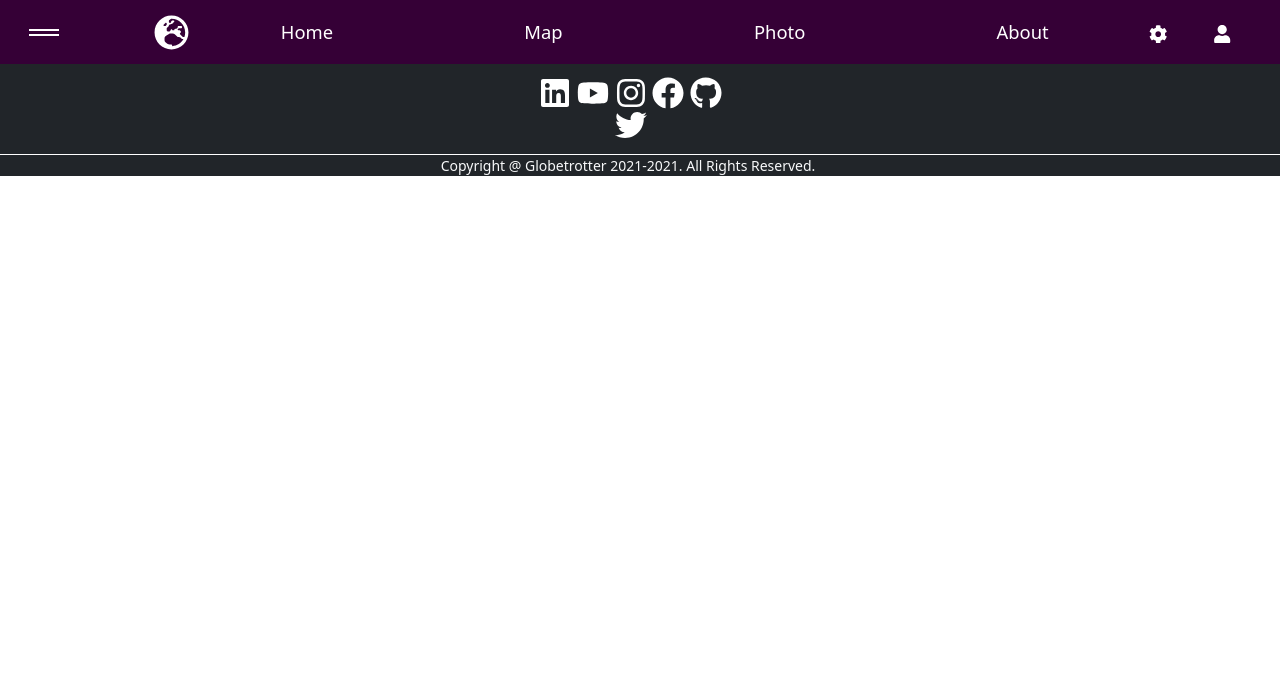
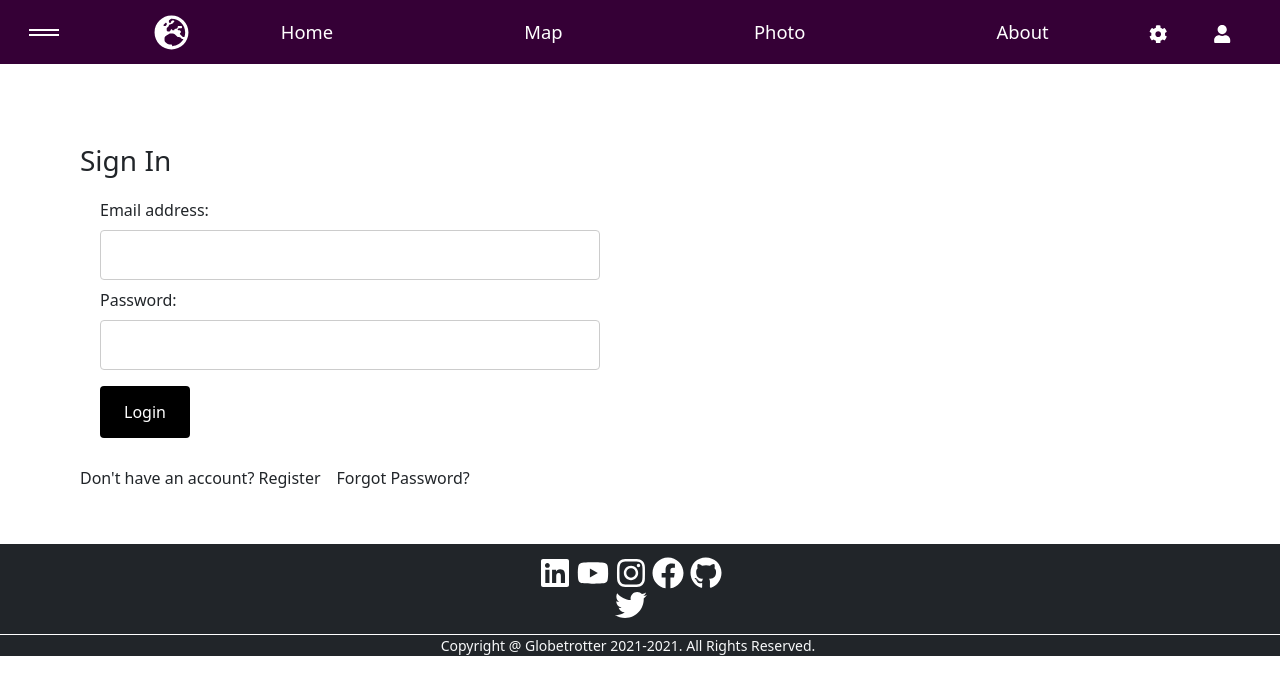
Before and after one commit to ClintonProjects/Globetrotter, a React (Create React App) app: page /profile in a window 1280 px wide. Shown: the top 694 px of the page. Built offline with nearby package versions, Linux system fonts and the light colour scheme; no server answers.

Commit message:
updated profile view depending on whether user is logged in/out

```diff
--- a/src/App.js
+++ b/src/App.js
@@ -12,7 +12,7 @@ import ContactUs from "./views/ContactUs/ContactUs";
 import firebase from "./components/myFirebaseConfig";
 import Firebase from 'firebase/app';
 import About from "./components/about/About";
-import Homepage from "./views/Home/Home.js";
+import Logout from "./components/Logout/logout.js";
 import MapView from "./views/MapView/MapView.js";
 import Preloginmap from "./views/PreLoginMap/Preloginmap";
 import Login from "./components/Login/login.js";
@@ -21,6 +21,7 @@ import ForgotPass from "./components/ForgotPassword/forgotPass.js";
 import NavBar from "./components/NavBar/NavBar.js";
 import UploadPhotos from "./components/uploadPhotos/uploadPhotos.js";
 import Footer from "./components/footer/Footer.js";
+import Profile from "./components/Profile/profile.js"
 // import MapView from "./views/MapView/MapView";
 
 class App extends Component {
@@ -83,8 +84,6 @@ class App extends Component {
     return (
       <div>
         <Router>
-        {this.state.currentUser !== null && (
-        <i>Logged on as {this.state.currentUser.email}</i>)}
           <NavBar/>
           <Switch>
             <Route path="/" component={Preloginmap} exact/>
@@ -93,9 +92,14 @@ class App extends Component {
             <Route path="/preloginmap" component={Preloginmap}/>
             <Route path="/contactus" component={ContactUs}/>
             <Route path="/login" component={Login}/>
+            <Route path="/logout" component={Logout}/>
             <Route path="/rego" component={Rego}/>
             <Route path="/forgotPass" component={ForgotPass}/>
             <Route path="/uploadPhotos" component={UploadPhotos}/>
+            <Route path="/profile" render={() => (<Profile
+              authenticated={this.state.authenticated}
+              currentUser={this.state.currentUser}
+            />)}/>
           </Switch>
           <Footer/>
         </Router>
--- a/src/components/Logout/logout.css
+++ b/src/components/Logout/logout.css
@@ -1,7 +1,5 @@
 .Logout{
     position: relative;
-    margin-top: 5em;
-    margin-left: 5em;
 
 }
 .logout-button{
@@ -9,7 +7,7 @@
     background-color: black;
     color: white;
     padding: 14px 20px;
-
+    margin: 2em;
     border: none;
     border-radius: 4px;
     cursor: pointer;
--- a/src/components/NavBar/NavBar.js
+++ b/src/components/NavBar/NavBar.js
@@ -40,7 +40,7 @@ class NavBar extends Component {
 
           <div className="settings">
             <Link to="/login"><span><FaIcons.FaCog /></span></Link>
-            <Link to="/login"><span><FaIcons.FaUser /></span></Link>
+            <Link to="/profile"><span><FaIcons.FaUser /></span></Link>
           </div>
 
         </nav>
--- /dev/null
+++ b/src/components/Profile/profile.js
@@ -0,0 +1,28 @@
+import React, { Component } from "react";
+import Firebase from "firebase/app";
+import 'firebase/auth';
+
+import {
+  BrowserRouter as Router,
+  Link,
+} from "react-router-dom";
+import Logout from "../Logout/logout";
+import Login from "../Login/login";
+
+class Profile extends Component {
+render(){
+    const authenticated = this.props.authenticated;
+    const currentUser = this.props.currentUser;
+    return(
+        <div>
+            {currentUser !== null && (
+            <i>Logged on as {this.props.currentUser.email}</i>)}
+            {authenticated && <Logout/>}
+            {!authenticated && <Login/>}
+
+        </div>
+    )
+
+}
+}
+export default Profile;
```
